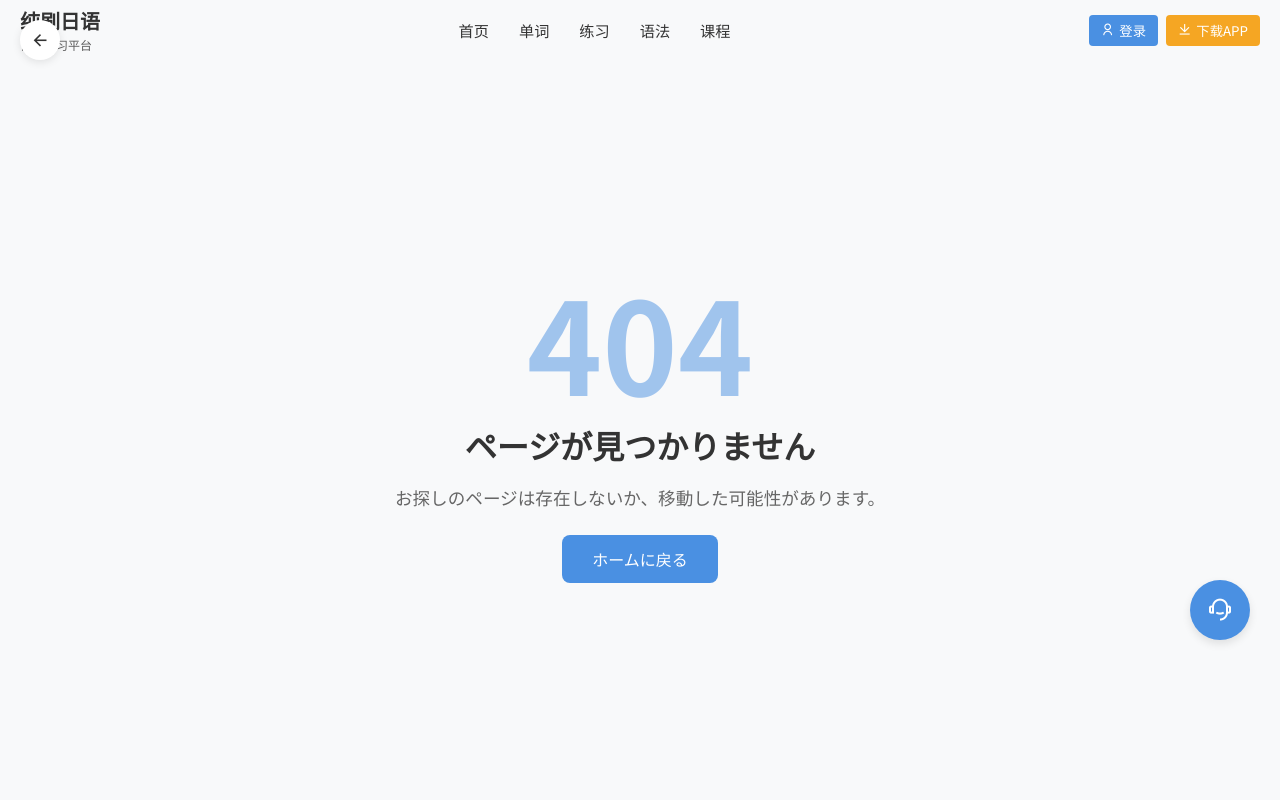
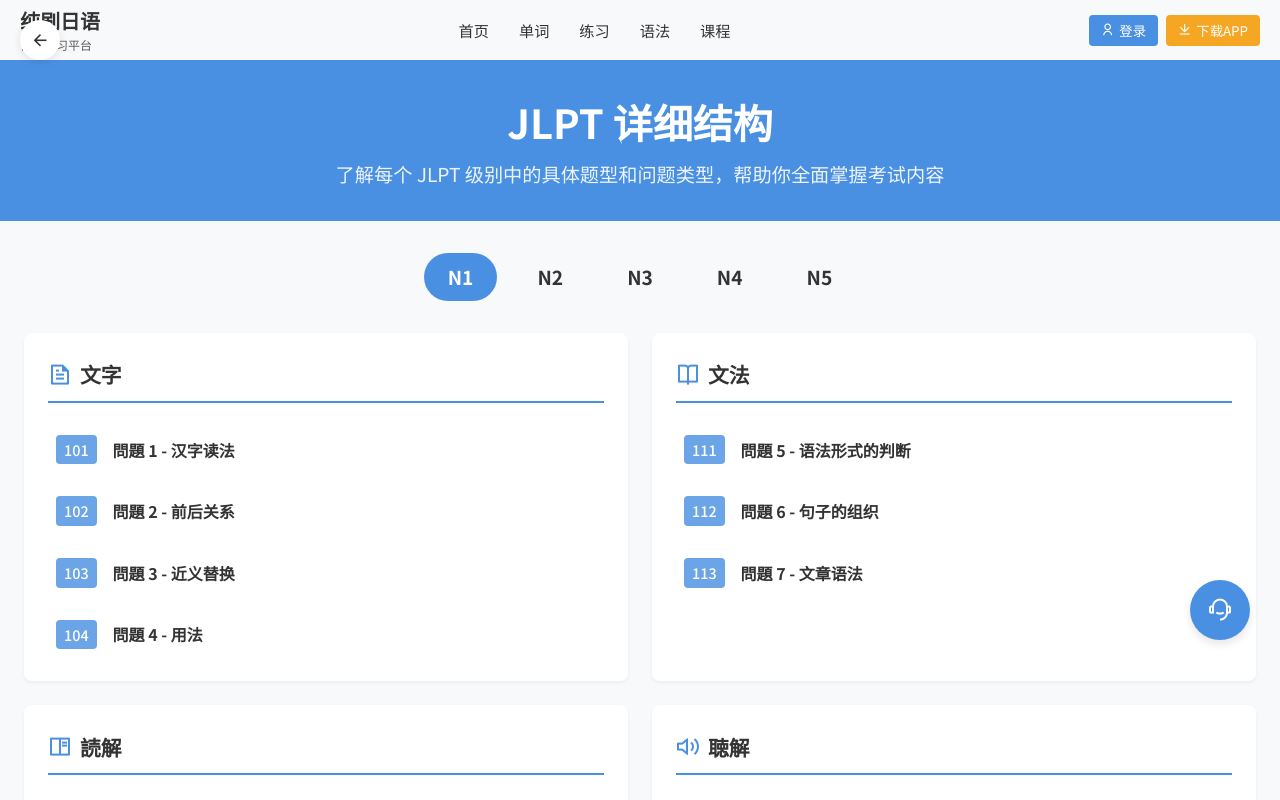
Before and after one commit to ggcmsk11/japan_learn, a Vue app: page /jlpt-structure in a window 1280 px wide. Shown: the top 800 px of the page. Built offline with nearby package versions, Linux system fonts and the light colour scheme.

Commit message:
Create JLPT Structure Page

```diff
--- a/src/router/index.ts
+++ b/src/router/index.ts
@@ -9,118 +9,12 @@ const router = createRouter({
       component: () => import('../views/HomePage.vue')
     },
     {
-      path: '/courses',
-      name: 'courses',
-      component: () => import('../views/CoursesPage.vue')
+      path: '/jlpt-structure',
+      name: 'jlpt-structure',
+      component: () => import('../views/JLPTStructurePage.vue')
     },
-    {
-      path: '/courses/:level',
-      name: 'course-level',
-      component: () => import('../views/CoursesPage.vue')
-    },
-    {
-      path: '/vocabulary',
-      name: 'vocabulary',
-      component: () => import('../views/VocabularyPage.vue')
-    },
-    {
-      path: '/grammar',
-      name: 'grammar',
-      component: () => import('../views/GrammarPage.vue')
-    },
-    {
-      path: '/grammar/:id',
-      name: 'grammar-detail',
-      component: () => import('../views/GrammarDetailPage.vue')
-    },
-    {
-      path: '/conversation',
-      name: 'conversation',
-      component: () => import('../views/ConversationPage.vue')
-    },
-    {
-      path: '/listening',
-      name: 'listening',
-      component: () => import('../views/ListeningPage.vue')
-    },
-    {
-      path: '/reading',
-      name: 'reading',
-      component: () => import('../views/ReadingPage.vue')
-    },
-    {
-      path: '/contact',
-      name: 'contact',
-      component: () => import('../views/ContactPage.vue')
-    },
-    {
-      path: '/faq',
-      name: 'faq',
-      component: () => import('../views/FAQPage.vue')
-    },
-    {
-      path: '/study-method',
-      name: 'study-method',
-      component: () => import('../views/StudyMethodPage.vue')
-    },
-    {
-      path: '/privacy',
-      name: 'privacy',
-      component: () => import('../views/PrivacyPage.vue')
-    },
-    {
-      path: '/terms',
-      name: 'terms',
-      component: () => import('../views/TermsPage.vue')
-    },
-    {
-      path: '/practice',
-      name: 'practice',
-      component: () => import('../views/PracticePage.vue')
-    },
-    {
-      path: '/practice/:id',
-      name: 'practice-detail',
-      component: () => import('../views/PracticeDetailPage.vue')
-    },
-    {
-      path: '/auth/login',
-      name: 'login',
-      component: () => import('../views/auth/LoginPage.vue')
-    },
-    {
-      path: '/auth/register',
-      name: 'register',
-      component: () => import('../views/auth/RegisterPage.vue')
-    },
-    {
-      path: '/profile',
-      name: 'profile',
-      component: () => import('../views/ProfilePage.vue')
-    },
-    {
-      path: '/profile/edit',
-      name: 'profile-edit',
-      component: () => import('../views/ProfileEditPage.vue')
-    },
-    {
-      path: '/teachers/:id',
-      name: 'teacher-detail',
-      component: () => import('../views/TeacherDetailPage.vue')
-    },
-    {
-      path: '/:pathMatch(.*)*',
-      name: 'not-found',
-      component: () => import('../views/NotFoundPage.vue')
-    }
-  ],
-  scrollBehavior(to, from, savedPosition) {
-    if (savedPosition) {
-      return savedPosition
-    } else {
-      return { top: 0 }
-    }
-  }
+    // ... other existing routes
+  ]
 })
 
 export default router
--- /dev/null
+++ b/src/views/JLPTStructurePage.vue
@@ -0,0 +1,232 @@
+<template>
+  <div class="jlpt-structure">
+    <div class="page-header">
+      <div class="container">
+        <h1>JLPT 详细结构</h1>
+        <p>了解每个 JLPT 级别中的具体题型和问题类型，帮助你全面掌握考试内容</p>
+      </div>
+    </div>
+
+    <div class="container">
+      <div class="level-buttons">
+        <button
+          v-for="level in ['N1', 'N2', 'N3', 'N4', 'N5']"
+          :key="level"
+          :class="['level-btn', { active: currentLevel === level }]"
+          @click="currentLevel = level"
+        >
+          {{ level }}
+        </button>
+      </div>
+
+      <div class="section-grid">
+        <div class="section-card">
+          <div class="card-header">
+            <i class="ri-file-text-line"></i>
+            <h2>文字</h2>
+          </div>
+          <div class="question-list">
+            <div
+              v-for="question in filteredQuestions.filter(q => q.tixing === '文字')"
+              :key="question.questionBankId"
+              class="question-item"
+            >
+              <div class="question-number">{{ question.questionBankId }}</div>
+              <div class="question-content">
+                <h3>{{ question.question }}</h3>
+              </div>
+            </div>
+          </div>
+        </div>
+
+        <div class="section-card">
+          <div class="card-header">
+            <i class="ri-book-open-line"></i>
+            <h2>文法</h2>
+          </div>
+          <div class="question-list">
+            <div
+              v-for="question in filteredQuestions.filter(q => q.tixing === '文法')"
+              :key="question.questionBankId"
+              class="question-item"
+            >
+              <div class="question-number">{{ question.questionBankId }}</div>
+              <div class="question-content">
+                <h3>{{ question.question }}</h3>
+              </div>
+            </div>
+          </div>
+        </div>
+
+        <div class="section-card">
+          <div class="card-header">
+            <i class="ri-book-read-line"></i>
+            <h2>読解</h2>
+          </div>
+          <div class="question-list">
+            <div
+              v-for="question in filteredQuestions.filter(q => q.tixing === '読解')"
+              :key="question.questionBankId"
+              class="question-item"
+            >
+              <div class="question-number">{{ question.questionBankId }}</div>
+              <div class="question-content">
+                <h3>{{ question.question }}</h3>
+              </div>
+            </div>
+          </div>
+        </div>
+
+        <div class="section-card">
+          <div class="card-header">
+            <i class="ri-volume-up-line"></i>
+            <h2>聴解</h2>
+          </div>
+          <div class="question-list">
+            <div
+              v-for="question in filteredQuestions.filter(q => q.tixing === '聴解')"
+              :key="question.questionBankId"
+              class="question-item"
+            >
+              <div class="question-number">{{ question.questionBankId }}</div>
+              <div class="question-content">
+                <h3>{{ question.question }}</h3>
+              </div>
+            </div>
+          </div>
+        </div>
+      </div>
+    </div>
+  </div>
+</template>
+
+<script setup lang="ts">
+import { ref, computed } from 'vue'
+import { questionBanks } from '../config/questionBanks'
+
+const currentLevel = ref('N1')
+
+const filteredQuestions = computed(() => {
+  return questionBanks.filter(q => q.jlptLevel === currentLevel.value)
+})
+</script>
+
+<style lang="scss" scoped>
+.jlpt-structure {
+  padding-bottom: var(--spacing-xxl);
+}
+
+.page-header {
+  background-color: var(--primary-color);
+  color: white;
+  padding: var(--spacing-xl) 0;
+  margin-bottom: var(--spacing-xl);
+  text-align: center;
+
+  h1 {
+    font-size: 2.5rem;
+    margin-bottom: var(--spacing-sm);
+  }
+
+  p {
+    font-size: 1.2rem;
+    opacity: 0.9;
+  }
+}
+
+.level-buttons {
+  display: flex;
+  justify-content: center;
+  gap: var(--spacing-md);
+  margin-bottom: var(--spacing-xl);
+}
+
+.level-btn {
+  padding: 10px 24px;
+  border: none;
+  border-radius: 30px;
+  font-size: 1.2rem;
+  font-weight: 600;
+  cursor: pointer;
+  transition: all var(--transition-fast);
+  background-color: var(--background-color);
+  color: var(--text-color);
+
+  &:hover {
+    background-color: var(--primary-light);
+    color: white;
+  }
+
+  &.active {
+    background-color: var(--primary-color);
+    color: white;
+  }
+}
+
+.section-grid {
+  display: grid;
+  grid-template-columns: repeat(2, 1fr);
+  gap: var(--spacing-lg);
+}
+
+.section-card {
+  background-color: white;
+  border-radius: var(--border-radius);
+  padding: var(--spacing-lg);
+  box-shadow: var(--shadow-sm);
+}
+
+.card-header {
+  display: flex;
+  align-items: center;
+  gap: var(--spacing-sm);
+  margin-bottom: var(--spacing-lg);
+  padding-bottom: var(--spacing-sm);
+  border-bottom: 2px solid var(--primary-color);
+
+  i {
+    font-size: 1.5rem;
+    color: var(--primary-color);
+  }
+
+  h2 {
+    font-size: 1.3rem;
+    margin: 0;
+  }
+}
+
+.question-list {
+  display: flex;
+  flex-direction: column;
+  gap: var(--spacing-md);
+}
+
+.question-item {
+  display: flex;
+  align-items: center;
+  gap: var(--spacing-md);
+  padding: var(--spacing-sm);
+  border-radius: var(--border-radius);
+  transition: background-color var(--transition-fast);
+
+  &:hover {
+    background-color: var(--background-color);
+  }
+}
+
+.question-number {
+  background-color: var(--primary-light);
+  color: white;
+  padding: 4px 8px;
+  border-radius: 4px;
+  font-size: 0.9rem;
+  font-weight: 500;
+}
+
+.question-content {
+  h3 {
+    font-size: 1rem;
+    margin: 0;
+  }
+}
+</style>
```
